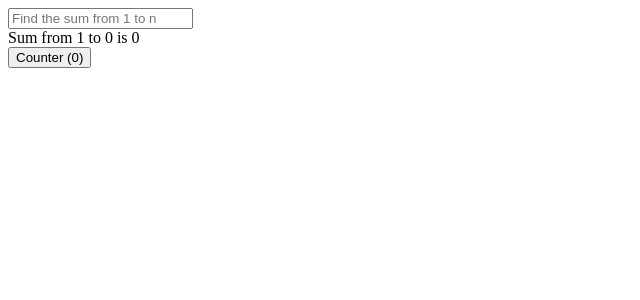
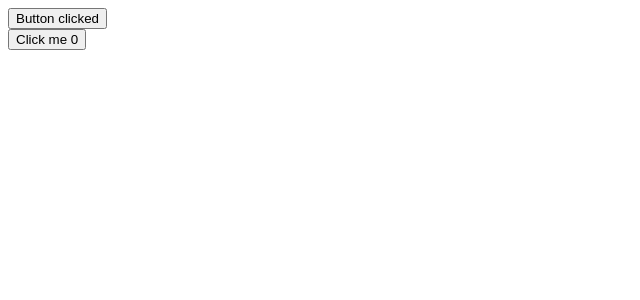
Before and after one commit to abhay221B009/refresh_react, a React (Vite) app in the folder learning react3.0/vite-project/: page / in a window 1280 px wide. Shown: the top 300 px of the page, without its empty margins (0-640 px from the left). Built offline with nearby package versions, Linux system fonts and the light colour scheme.

Commit message:
useCallback function

```diff
--- a/learning react3.0/vite-project/src/App4.jsx
+++ b/learning react3.0/vite-project/src/App4.jsx
@@ -1,5 +1,5 @@
 //todays agenda is useMemo
-import React, { useEffect, useMemo } from "react";
+import React, { useMemo } from "react";
 import { useState } from "react";
 
 const App4 = () => {
--- /dev/null
+++ b/learning react3.0/vite-project/src/App5.jsx
@@ -0,0 +1,33 @@
+import React from "react";
+import { memo } from "react";
+
+const App5 = () => {
+  const [count, setCount] = React.useState(0);
+
+  function onClick() {
+    console.log(count);
+  }
+  return (
+    <div>
+      <Child onClick={onClick} />
+      <button
+        onClick={() => {
+          setCount(count + 1);
+        }}
+      >
+        Click me{" "}
+      </button>
+    </div>
+  );
+};
+
+const Child = memo(({ onClick }) => {
+  console.log("Child rendered");
+  return (
+    <div>
+      <button onClick={onClick}>Button clicked</button>
+    </div>
+  );
+});
+
+export default App5;
--- /dev/null
+++ b/learning react3.0/vite-project/src/App6.jsx
@@ -0,0 +1,32 @@
+import React, { memo, useState } from "react";
+
+const App6 = () => {
+  const [count, setCount] = useState(0);
+
+  const onClick = () => {
+    console.log("child clicked");
+  };
+  return (
+    <div>
+      <Child onClick={onClick} />
+      <button
+        onClick={() => {
+          setCount(count + 1);
+        }}
+      >
+        Click me {count}
+      </button>
+    </div>
+  );
+};
+
+const Child = memo(({ onClick }) => {
+  console.log("Child rendered");
+  return (
+    <div>
+      <button onClick={onClick}>Button clicked</button>
+    </div>
+  );
+});
+
+export default App6;
--- a/learning react3.0/vite-project/src/main.jsx
+++ b/learning react3.0/vite-project/src/main.jsx
@@ -5,13 +5,18 @@ import { createRoot } from "react-dom/client";
 // import App1 from "./App1.jsx";
 // import App2 from "./App2.jsx";
 // import App3 from "./App3.jsx";
-import App4 from "./App4.jsx";
+// import App4 from "./App4.jsx";
+// import App5 from "./App5.jsx";
+import App6 from "./App6.jsx";
+
 createRoot(document.getElementById("root")).render(
   <StrictMode>
     {/* <App /> */}
     {/* <App1 /> */}
     {/* <App2 /> */}
     {/* <App3 /> */}
-    <App4 />
+    {/* <App4 /> */}
+    {/* <App5 /> */}
+    <App6 />
   </StrictMode>,
 );
```
